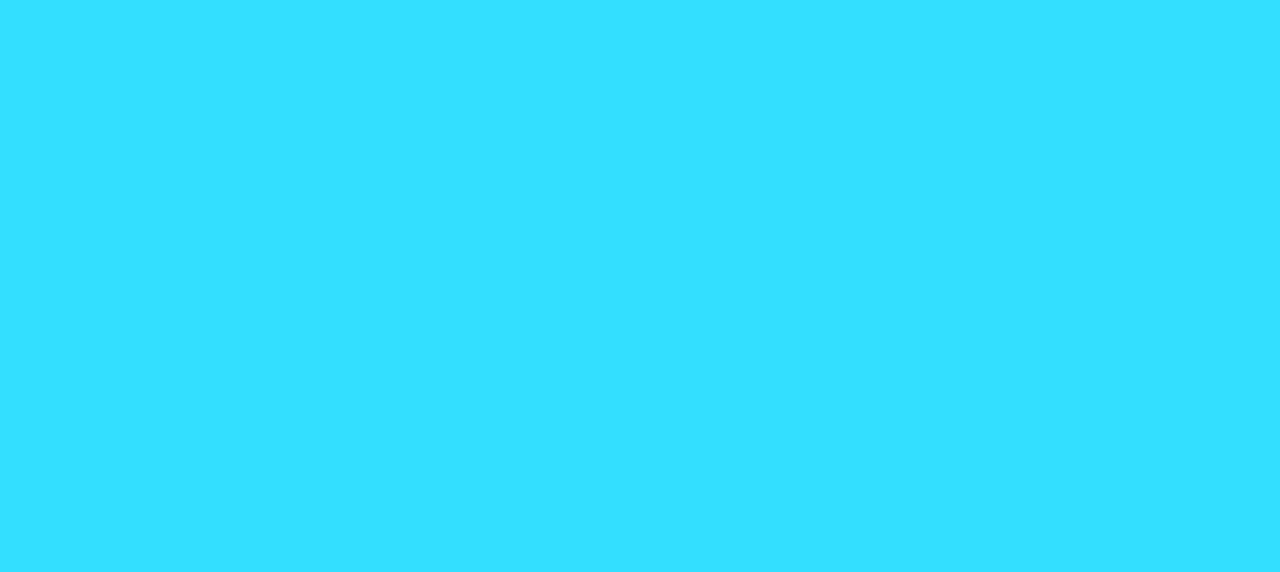
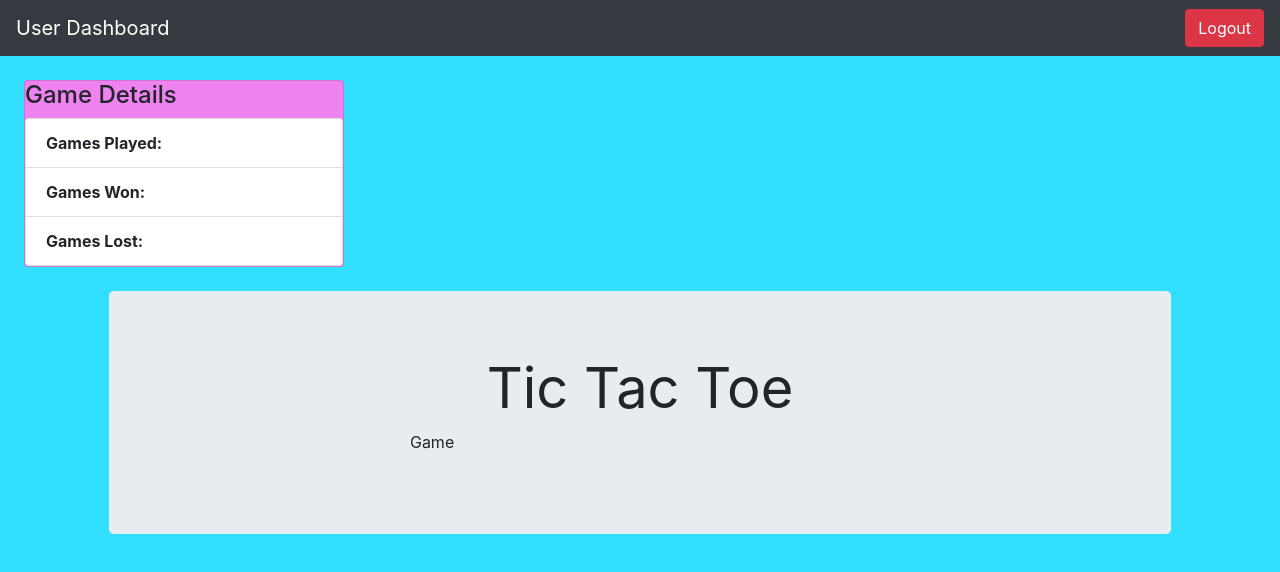
Before and after one commit to mlatif01/tic-tac-toe, an Angular app: page /home in a window 1280 px wide. Before the commit this address led to /. Shown: the top 572 px of the page. Built offline with nearby package versions, Linux system fonts and the light colour scheme.

Commit message:
update appStructure.txt; add routing for home; built template for home view

```diff
--- a/src/app/app-routing.module.ts
+++ b/src/app/app-routing.module.ts
@@ -3,6 +3,7 @@ import { Routes, RouterModule } from '@angular/router';
 import { UserComponent } from './user/user.component';
 import { SignupComponent } from './user/signup/signup.component';
 import { LoginComponent } from './user/login/login.component';
+import { HomeComponent } from './home/home.component';
 
 
 const routes: Routes = [
@@ -11,7 +12,8 @@ const routes: Routes = [
   children: [
     {path: 'signup', component: SignupComponent}, // user/signup
     {path: 'login', component: LoginComponent}    // user/login
-  ]}
+  ]},
+  {path: 'home', component: HomeComponent}
 ];
 
 @NgModule({
--- a/src/app/home/home.component.html
+++ b/src/app/home/home.component.html
@@ -1 +1,22 @@
-<p>home works!</p>
+<nav class="navbar navbar-dark bg-dark">
+  <a class="navbar-brand text-white">User Dashboard</a>
+  <button class="btn btn-danger my-2 my-sm-0" (click)="onLogout()">Logout</button>
+</nav>
+
+<div class="card m-4" style="width: 20rem; background-color: violet;">
+  <h4>Game Details</h4>
+  <ul class="list-group">
+    <li class="list-group-item"><strong>Games Played: </strong></li>
+    <li class="list-group-item"><strong>Games Won: </strong></li>
+    <li class="list-group-item"><strong>Games Lost: </strong></li>
+  </ul>
+</div>
+
+<div class="container">
+  <div class="jumbotron m-4">
+    <h1 class="display-4 text-center"><strong>Tic Tac Toe</strong></h1>
+      <div class="col-md-7">
+        <p>Game</p>
+      </div>
+  </div>
+</div>
--- a/src/app/home/home.component.ts
+++ b/src/app/home/home.component.ts
@@ -1,4 +1,5 @@
 import { Component, OnInit } from '@angular/core';
+import { Router } from '@angular/router';
 
 @Component({
   selector: 'app-home',
@@ -7,9 +8,15 @@ import { Component, OnInit } from '@angular/core';
 })
 export class HomeComponent implements OnInit {
 
-  constructor() { }
+  gameDetails;
+
+  constructor(private router: Router) { }
 
   ngOnInit() {
   }
 
+  onLogout() {
+    this.router.navigate(['/user/login']);
+  }
+
 }
```
Also changed, not shown: appStructure.txt.
